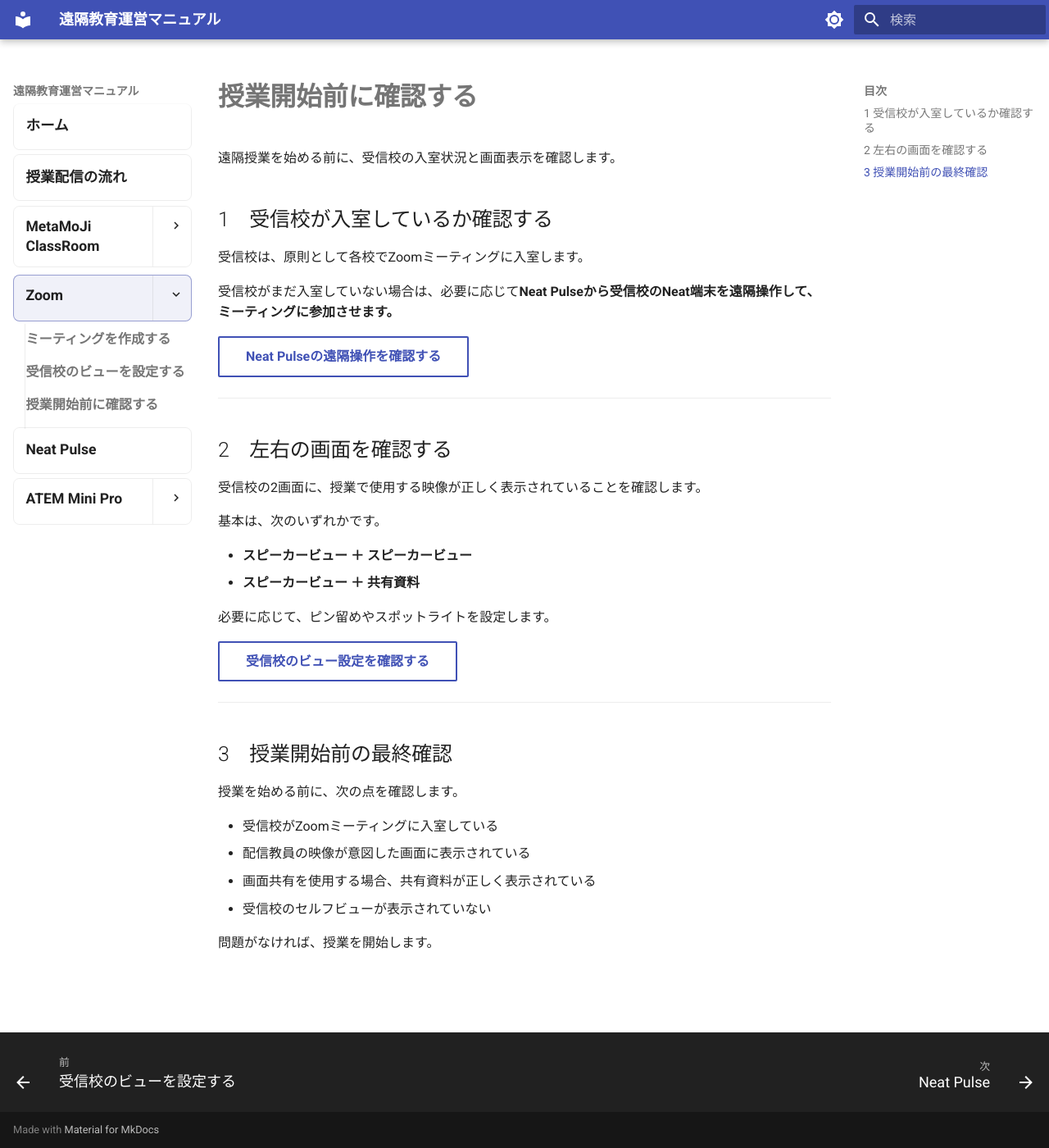
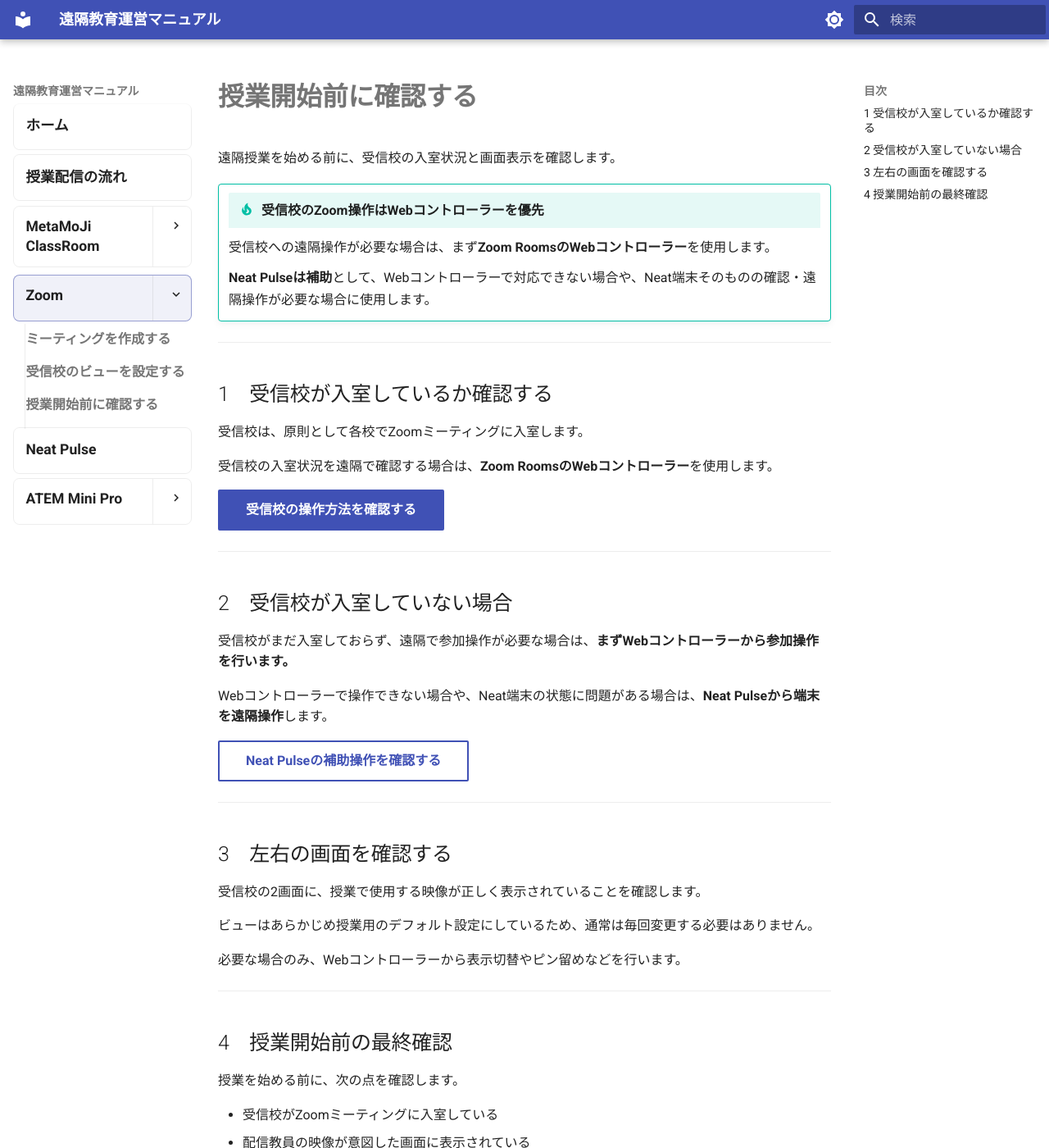
Before and after one commit to a-recs/remote-manual, an MkDocs documentation site: the page built from docs/zoom/03-before-class.md, in a window 1280 px wide and 1400 px high. Shown: the whole window at 82% size. Built offline with MkDocs 1.6.1 and Material for MkDocs 9.7.7, drawn with Linux system fonts in a browser that asks for light colours.

Commit message:
Update pre-class Zoom checks to prefer web controller

```diff
--- a/docs/zoom/03-before-class.md
+++ b/docs/zoom/03-before-class.md
@@ -1,33 +1,45 @@
 # 授業開始前に確認する
 
 遠隔授業を始める前に、受信校の入室状況と画面表示を確認します。
+
+!!! tip "受信校のZoom操作はWebコントローラーを優先"
+    受信校への遠隔操作が必要な場合は、まず**Zoom RoomsのWebコントローラー**を使用します。
+
+    **Neat Pulseは補助**として、Webコントローラーで対応できない場合や、Neat端末そのものの確認・遠隔操作が必要な場合に使用します。
+
+---
 
 ## 1　受信校が入室しているか確認する
 
 受信校は、原則として各校でZoomミーティングに入室します。
 
-受信校がまだ入室していない場合は、必要に応じて**Neat Pulseから受信校のNeat端末を遠隔操作して、ミーティングに参加させます。**
+受信校の入室状況を遠隔で確認する場合は、**Zoom RoomsのWebコントローラー**を使用します。
 
-[Neat Pulseの遠隔操作を確認する](../neat-pulse/){ .md-button }
+[受信校の操作方法を確認する](02-receiver-view/){ .md-button .md-button--primary }
 
 ---
 
-## 2　左右の画面を確認する
+## 2　受信校が入室していない場合
+
+受信校がまだ入室しておらず、遠隔で参加操作が必要な場合は、**まずWebコントローラーから参加操作を行います。**
+
+Webコントローラーで操作できない場合や、Neat端末の状態に問題がある場合は、**Neat Pulseから端末を遠隔操作**します。
+
+[Neat Pulseの補助操作を確認する](../neat-pulse/){ .md-button }
+
+---
+
+## 3　左右の画面を確認する
 
 受信校の2画面に、授業で使用する映像が正しく表示されていることを確認します。
 
-基本は、次のいずれかです。
+ビューはあらかじめ授業用のデフォルト設定にしているため、通常は毎回変更する必要はありません。
 
-- **スピーカービュー ＋ スピーカービュー**
-- **スピーカービュー ＋ 共有資料**
-
-必要に応じて、ピン留めやスポットライトを設定します。
-
-[受信校のビュー設定を確認する](02-receiver-view/){ .md-button }
+必要な場合のみ、Webコントローラーから表示切替やピン留めなどを行います。
 
 ---
 
-## 3　授業開始前の最終確認
+## 4　授業開始前の最終確認
 
 授業を始める前に、次の点を確認します。
 
```
